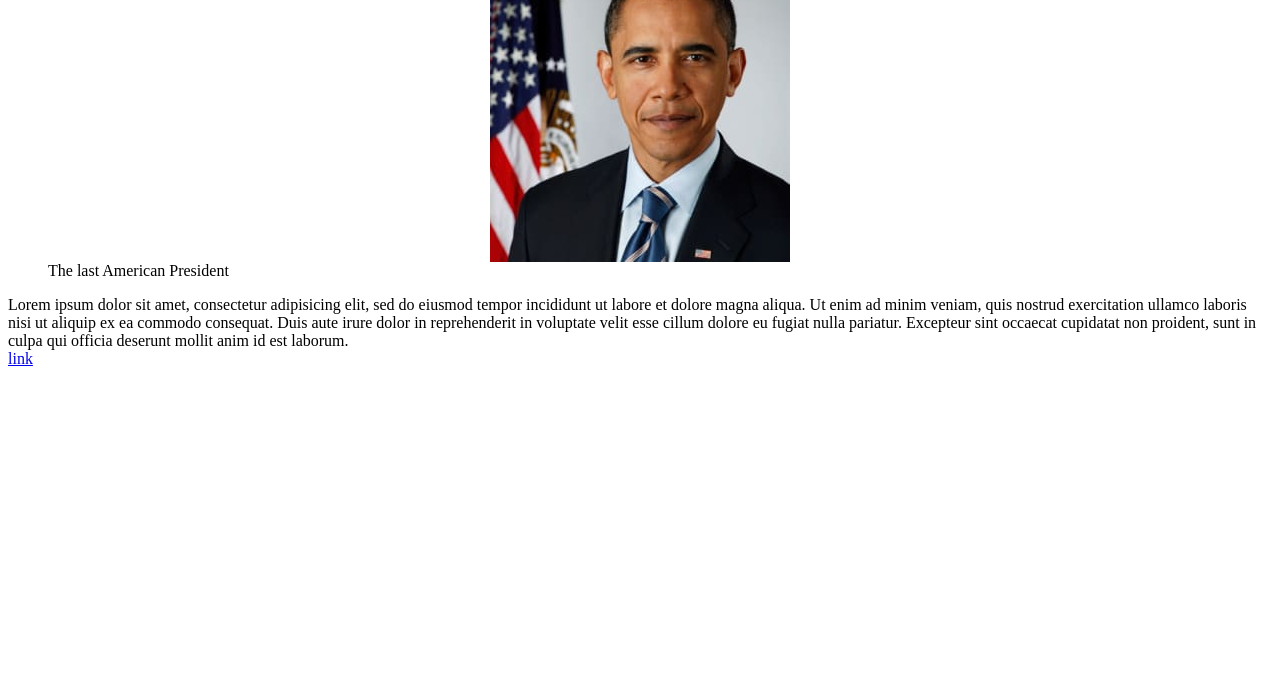
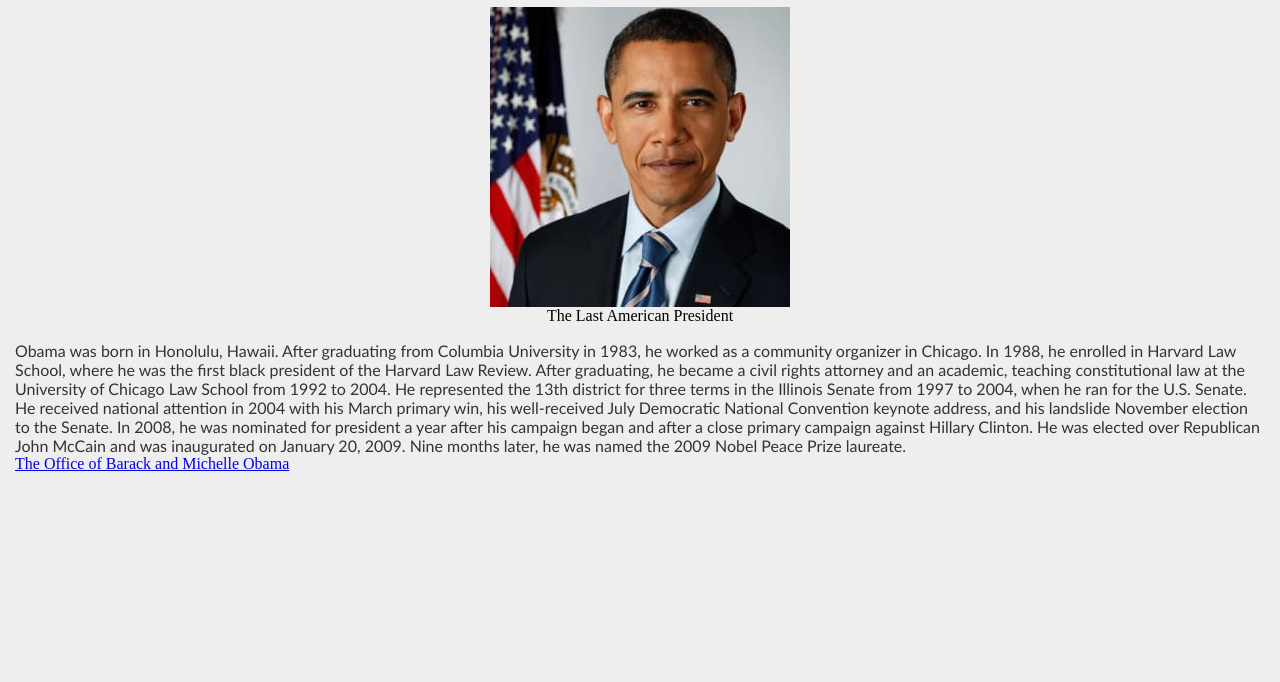
Before and after one commit to tmax818/day1, a plain HTML site: page index.html in a window 1280 px wide. Shown: the part 118-800 px from the top of the page. Drawn offline with Linux system fonts and the light colour scheme.

Commit message:
modify readme and add styles

```diff
--- a/index.html
+++ b/index.html
@@ -12,16 +12,16 @@
     <div id="img-div">
       <figure>
         <img src="./images/barack-obama.jpg" alt="" id="image">
-        <figcaption id="img-caption">The last American President</figcaption>
+        <figcaption id="img-caption">The Last American President</figcaption>
       </figure>
     </div>
-    <div id="tribute-info">Lorem ipsum dolor sit amet, consectetur adipisicing elit, sed do eiusmod tempor incididunt ut labore et dolore magna aliqua. Ut enim ad minim veniam, quis nostrud exercitation ullamco laboris nisi ut aliquip ex ea commodo consequat. Duis aute irure dolor in reprehenderit in voluptate velit esse cillum dolore eu fugiat nulla pariatur. Excepteur sint occaecat cupidatat non proident, sunt in culpa qui officia deserunt mollit anim id est laborum.</div>
+    <div id="tribute-info">Obama was born in Honolulu, Hawaii. After graduating from Columbia University in 1983, he worked as a community organizer in Chicago. In 1988, he enrolled in Harvard Law School, where he was the first black president of the Harvard Law Review. After graduating, he became a civil rights attorney and an academic, teaching constitutional law at the University of Chicago Law School from 1992 to 2004. He represented the 13th district for three terms in the Illinois Senate from 1997 to 2004, when he ran for the U.S. Senate. He received national attention in 2004 with his March primary win, his well-received July Democratic National Convention keynote address, and his landslide November election to the Senate. In 2008, he was nominated for president a year after his campaign began and after a close primary campaign against Hillary Clinton. He was elected over Republican John McCain and was inaugurated on January 20, 2009. Nine months later, he was named the 2009 Nobel Peace Prize laureate.</div>
 
-    <a href="https://barackobama.com/" id="tribute-link" target="_blank">link</a>
-
+    <a href="https://barackobama.com/" id="tribute-link" target="_blank">The Office of Barack and Michelle Obama</a>
 
     <script
       src="https://cdn.freecodecamp.org/testable-projects-fcc/v1/bundle.js"
     />
   </body>
+
 </html>
--- a/style.css
+++ b/style.css
@@ -1,6 +1,25 @@
+#main {
+  margin: 30px auto;
+  padding: 15px;
+  border: 0px solid;
+  border-radius: 5px;
+  background: #eee;
+}
+
 img {
   max-width: 100%;
   display: block;
   height: auto;
   margin: auto;
 }
+
+#tribute-info {
+  font-family: "Trebuchet MS", Helvetica, sans-serif;
+  min-width: 260px;
+  color: #333;
+}
+
+#title,
+#img-caption {
+  text-align: center;
+}
```
Also changed, not shown: 1 other file.
